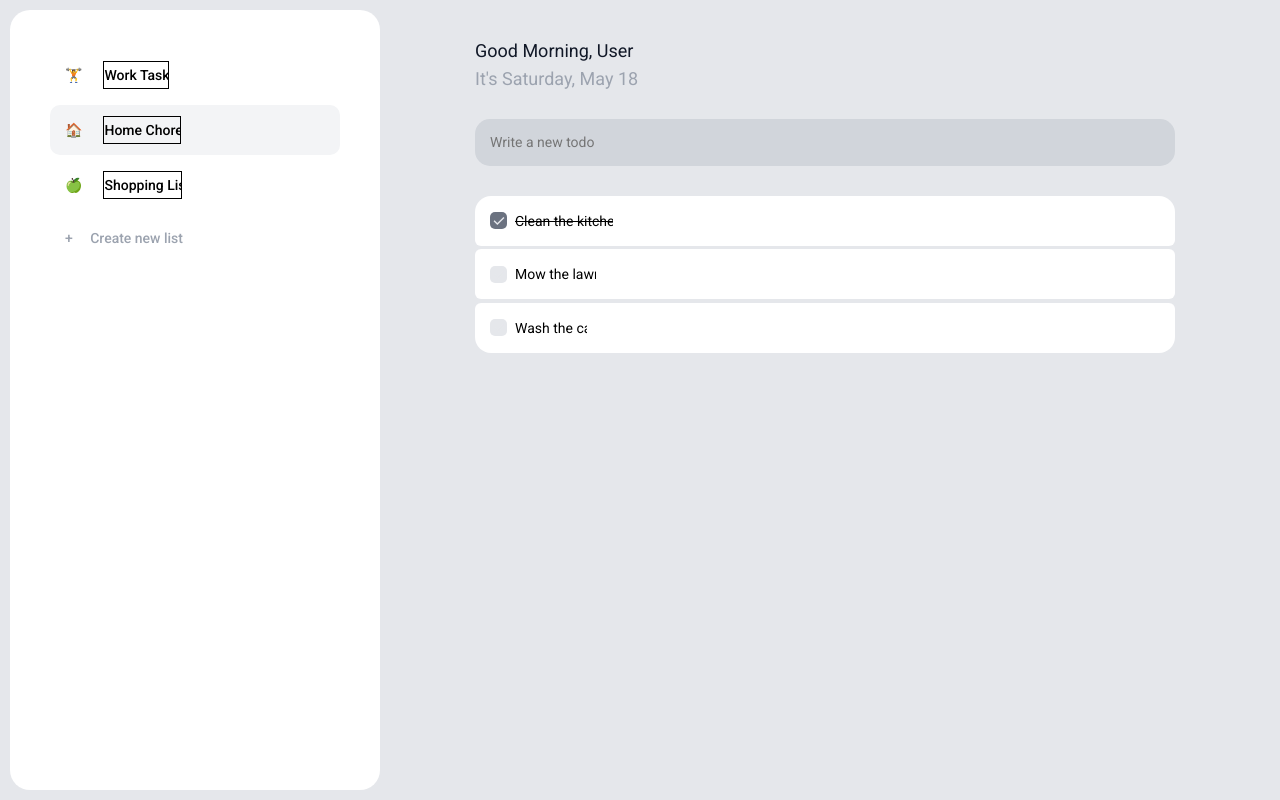
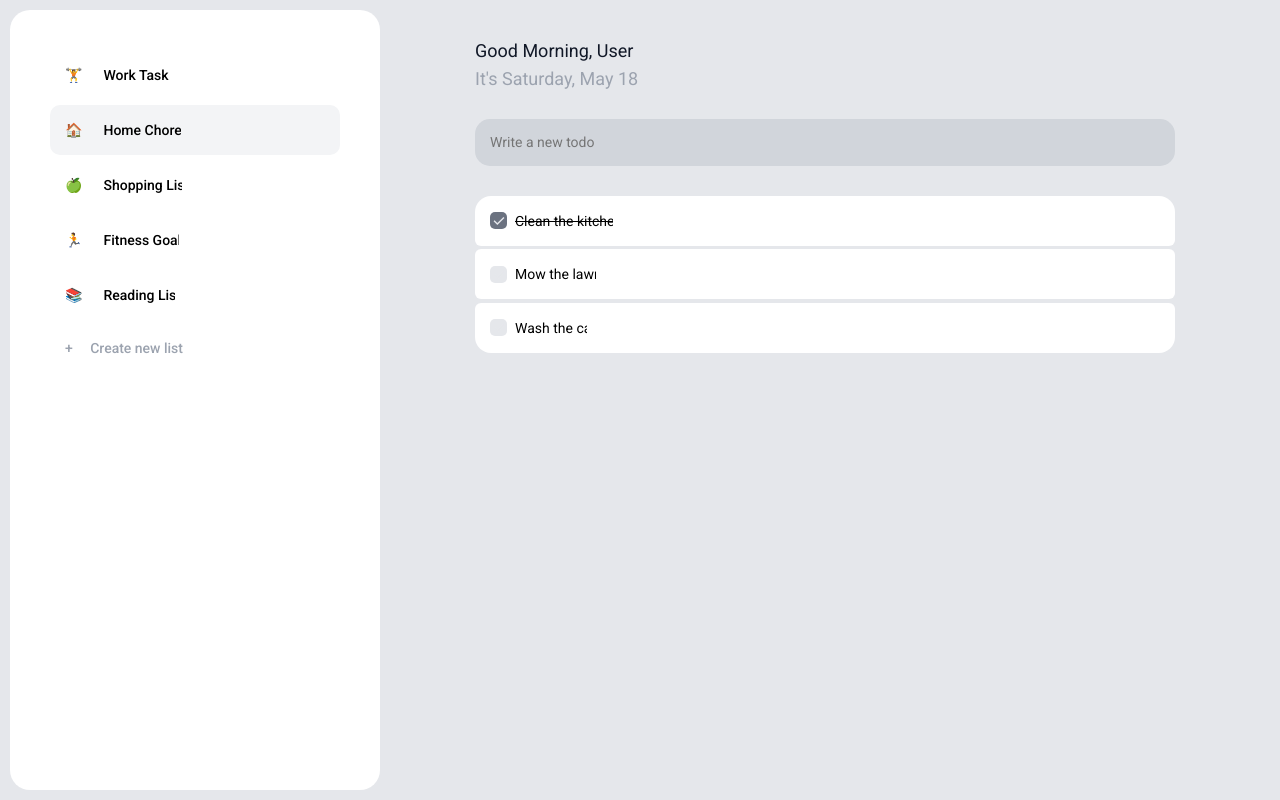
Before and after one commit to amadeu-io/dona.ai-clone, a React (Vite) app: page / in a window 1280 px wide. Built offline with nearby package versions, Linux system fonts and the light colour scheme.

Commit message:
Extend starting data, remove unused border

```diff
--- a/src/components/Lists/ListItem/ListItem.module.scss
+++ b/src/components/Lists/ListItem/ListItem.module.scss
@@ -32,7 +32,6 @@
       }
 
       .title {
-        border: 1px solid black;
         max-width: 200px;
         font-size: 14px;
         font-weight: 500;
--- a/src/data/lists.ts
+++ b/src/data/lists.ts
@@ -35,4 +35,34 @@ export const initLists: Lists = [
       { id: uuidv4(), todoTitle: "Purchase gift", completed: false },
     ],
   },
+  {
+    id: uuidv4(),
+    listTitle: "Fitness Goals",
+    emoji: "🏃",
+    active: false,
+    todos: [
+      { id: uuidv4(), todoTitle: "Run 5 miles", completed: false },
+      { id: uuidv4(), todoTitle: "Attend yoga class", completed: true },
+      { id: uuidv4(), todoTitle: "Strength training", completed: false },
+    ],
+  },
+  {
+    id: uuidv4(),
+    listTitle: "Reading List",
+    emoji: "📚",
+    active: false,
+    todos: [
+      { id: uuidv4(), todoTitle: "Finish 'Clean Code'", completed: true },
+      {
+        id: uuidv4(),
+        todoTitle: "Read 'JavaScript: The Good Parts'",
+        completed: false,
+      },
+      {
+        id: uuidv4(),
+        todoTitle: "Start 'The Pragmatic Programmer'",
+        completed: false,
+      },
+    ],
+  },
 ]
```
